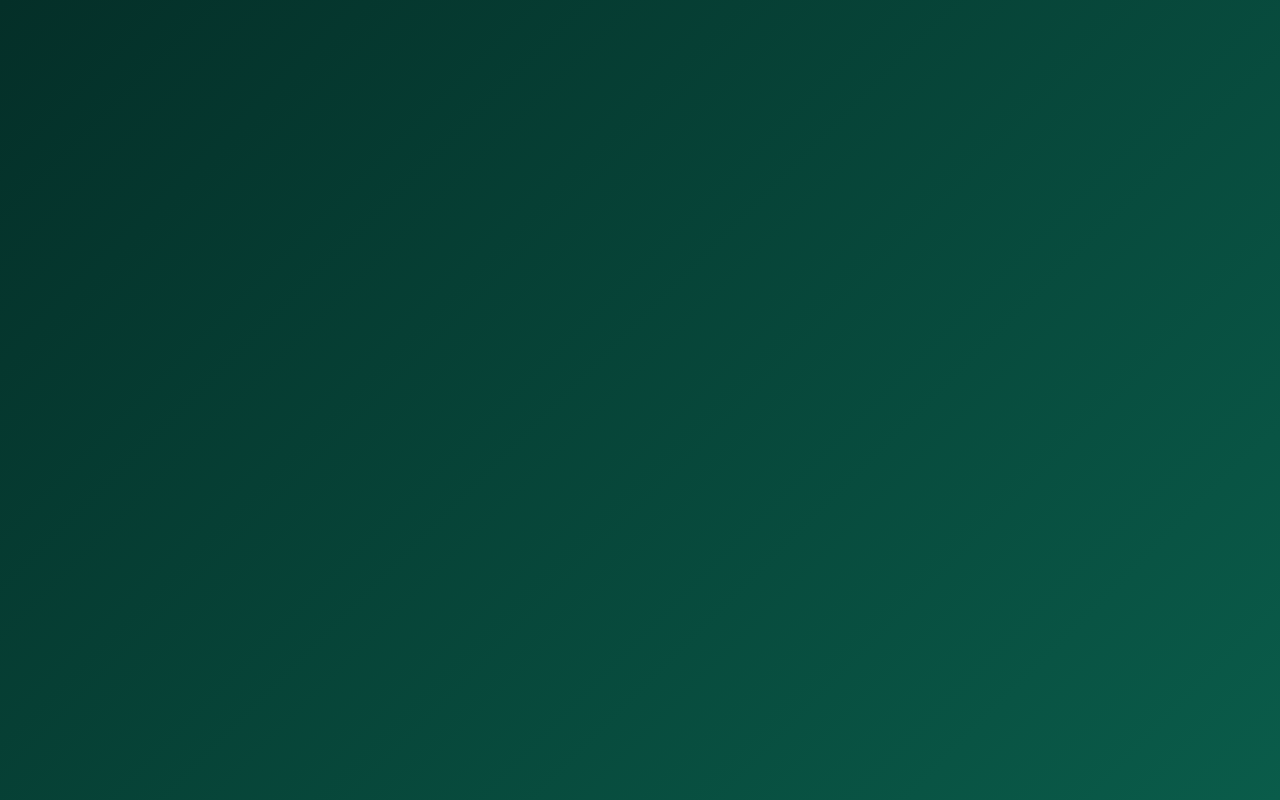
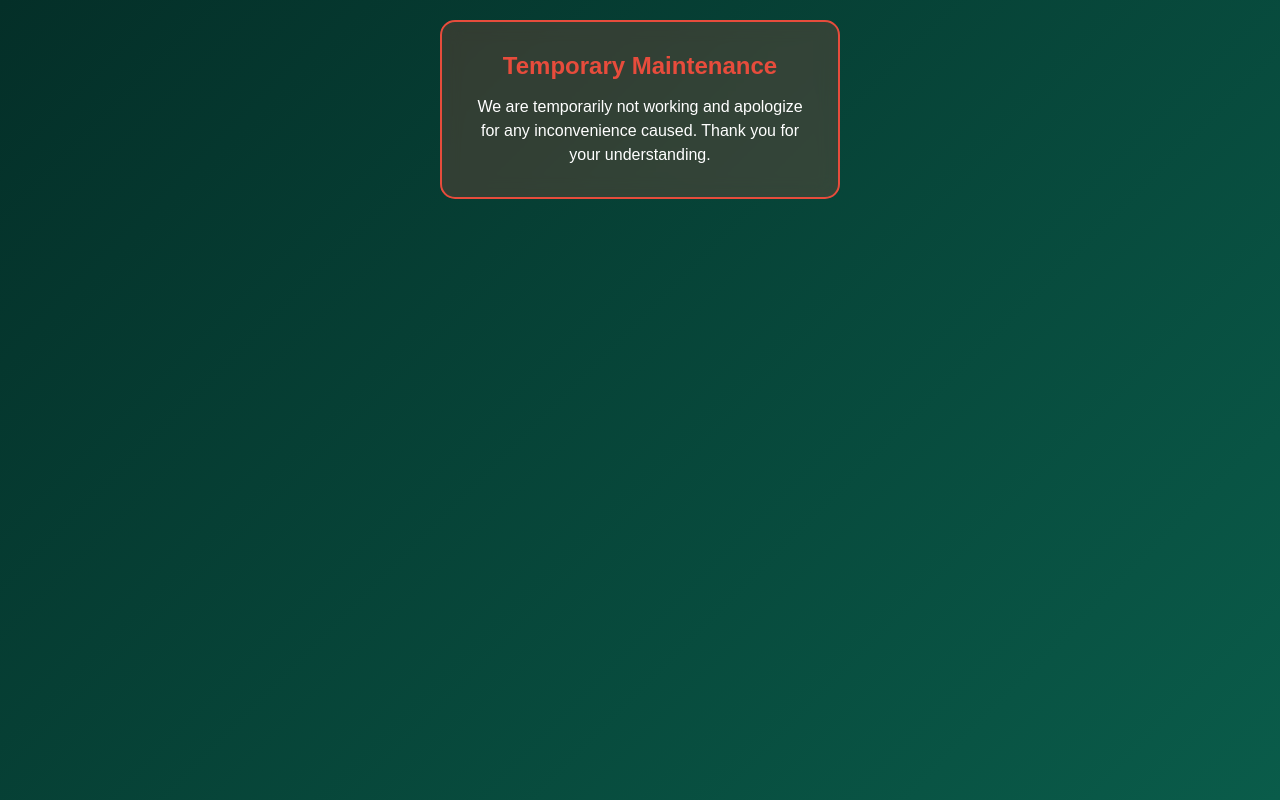
Before and after one commit to SBAgents/first-cash, a plain HTML site: page index.html in a window 1280 px wide. Drawn offline with Linux system fonts and the light colour scheme.

Commit message:
Update index.html

```diff
--- a/index.html
+++ b/index.html
@@ -322,7 +322,7 @@
             padding: 30px;
             text-align: center;
             backdrop-filter: blur(10px);
-            display: none;
+            display: ;
         }
 
         .maintenance-message h3 {
```
